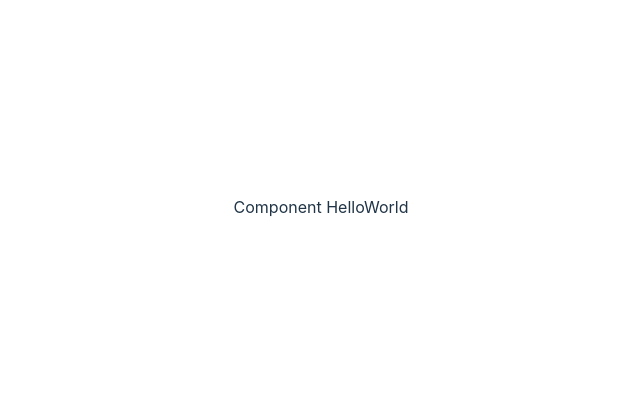
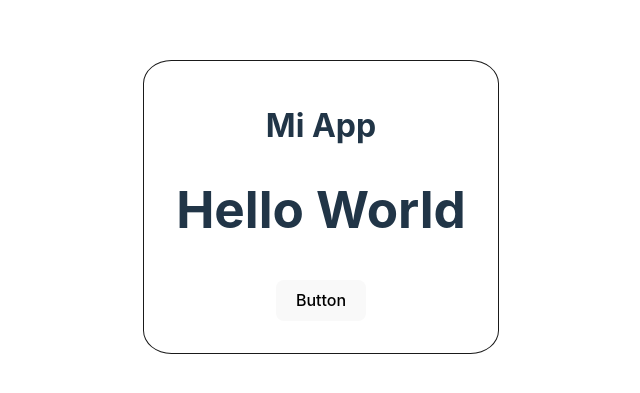
Before and after one commit to luisAriza/learning-vue, a Vue app: page / in a window 1280 px wide. Shown: the part 193-586 px from the top of the page, without its empty margins (319-959 px from the left). Built offline with nearby package versions, Linux system fonts and the light colour scheme.

Commit message:
Creación de componentes

```diff
--- a/index.html
+++ b/index.html
@@ -6,8 +6,7 @@
     <meta name="viewport" content="width=device-width, initial-scale=1.0" />
     <title>Learning VueJs</title>
   </head>
-  <body>
-    <div id="app"></div>
+  <body id="app">
     <script type="module" src="/src/main.js"></script>
   </body>
 </html>
--- a/src/App.vue
+++ b/src/App.vue
@@ -1,9 +1,27 @@
+<script setup>
+	import HelloWorld from "./components/HelloWorld.vue";
+	import Button from "./components/Button.vue";
+</script>
+
 <template lang="pug">
-HelloWorld
+.container
+	h1 Mi App
+	HelloWorld
+	Button
 </template>
 
-<script setup>
-import HelloWorld from "./components/HelloWorld.vue";
-</script>
-
-<style scoped></style>
+<style scoped>
+	.container {
+		max-width: 1280px;
+		margin: 0 auto;
+		padding: 2rem;
+		text-align: center;
+		border: 1px solid #1a1a1a;
+		border-radius: 8%;
+		transition-duration: 350ms;
+	}
+	.container:hover {
+		border-color: #f2f2f2;
+		transition-duration: 350ms;
+	}
+</style>
--- /dev/null
+++ b/src/components/Button.vue
@@ -0,0 +1,32 @@
+<script setup></script>
+
+<template lang="pug">
+button Button
+</template>
+
+<style scoped>
+	button {
+		border-radius: 8px;
+		border: 1px solid transparent;
+		padding: 0.6em 1.2em;
+		font-size: 1em;
+		font-weight: 500;
+		font-family: inherit;
+		background-color: #1a1a1a;
+		cursor: pointer;
+		transition: border-color 0.25s;
+	}
+	button:hover {
+		border-color: #646cff;
+	}
+	button:focus,
+	button:focus-visible {
+		outline: 4px auto -webkit-focus-ring-color;
+	}
+
+	@media (prefers-color-scheme: light) {
+		button {
+			background-color: #f9f9f9;
+		}
+	}
+</style>
--- a/src/components/HelloWorld.vue
+++ b/src/components/HelloWorld.vue
@@ -1,7 +1,12 @@
+<script setup></script>
+
 <template lang="pug">
-p Component HelloWorld
+h2 Hello World
 </template>
 
-<script setup></script>
-
-<style scoped></style>
+<style scoped>
+	h2 {
+		font-size: 3.2em;
+		line-height: 1.1;
+	}
+</style>
--- a/src/style.css
+++ b/src/style.css
@@ -23,43 +23,9 @@ body {
 	min-height: 100vh;
 }
 
-h1 {
-	font-size: 3.2em;
-	line-height: 1.1;
-}
-
-button {
-	border-radius: 8px;
-	border: 1px solid transparent;
-	padding: 0.6em 1.2em;
-	font-size: 1em;
-	font-weight: 500;
-	font-family: inherit;
-	background-color: #1a1a1a;
-	cursor: pointer;
-	transition: border-color 0.25s;
-}
-button:hover {
-	border-color: #646cff;
-}
-button:focus,
-button:focus-visible {
-	outline: 4px auto -webkit-focus-ring-color;
-}
-
-#app {
-	max-width: 1280px;
-	margin: 0 auto;
-	padding: 2rem;
-	text-align: center;
-}
-
 @media (prefers-color-scheme: light) {
 	:root {
 		color: #213547;
 		background-color: #ffffff;
 	}
-	button {
-		background-color: #f9f9f9;
-	}
 }
```
